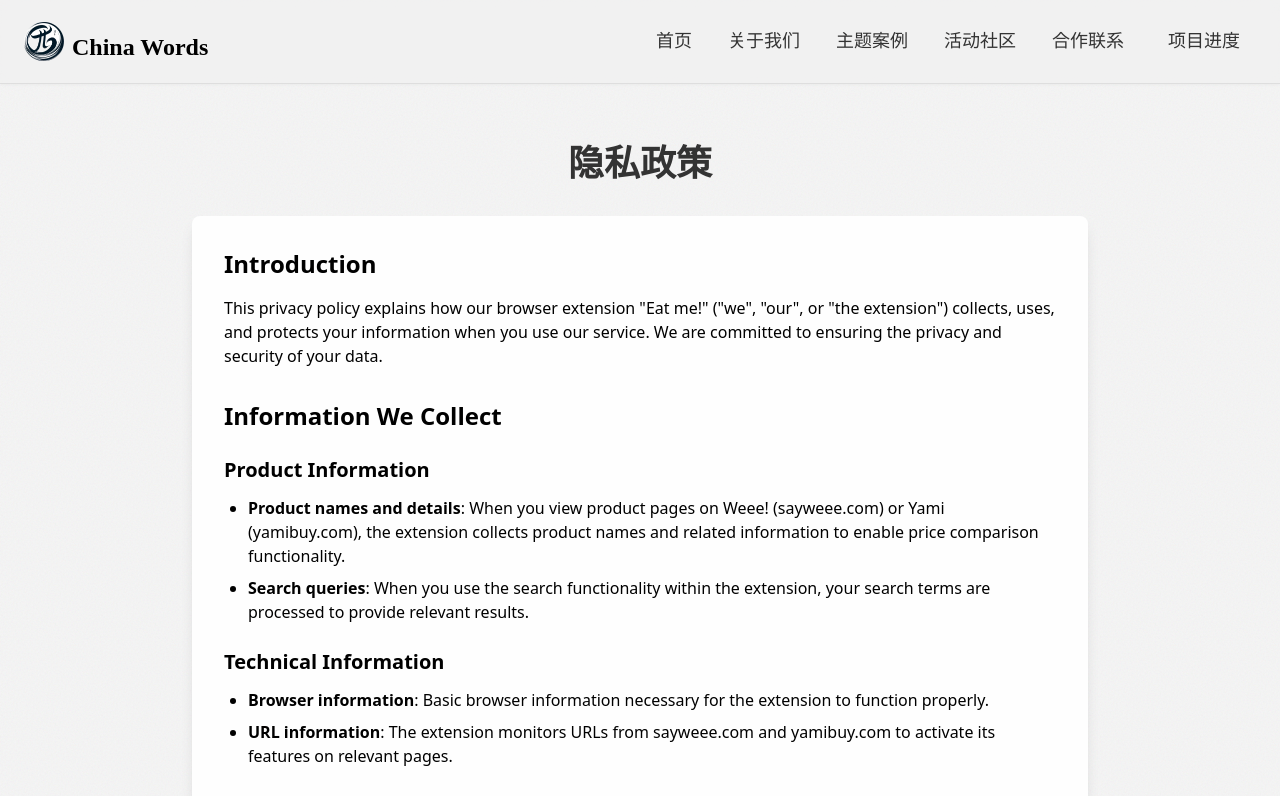
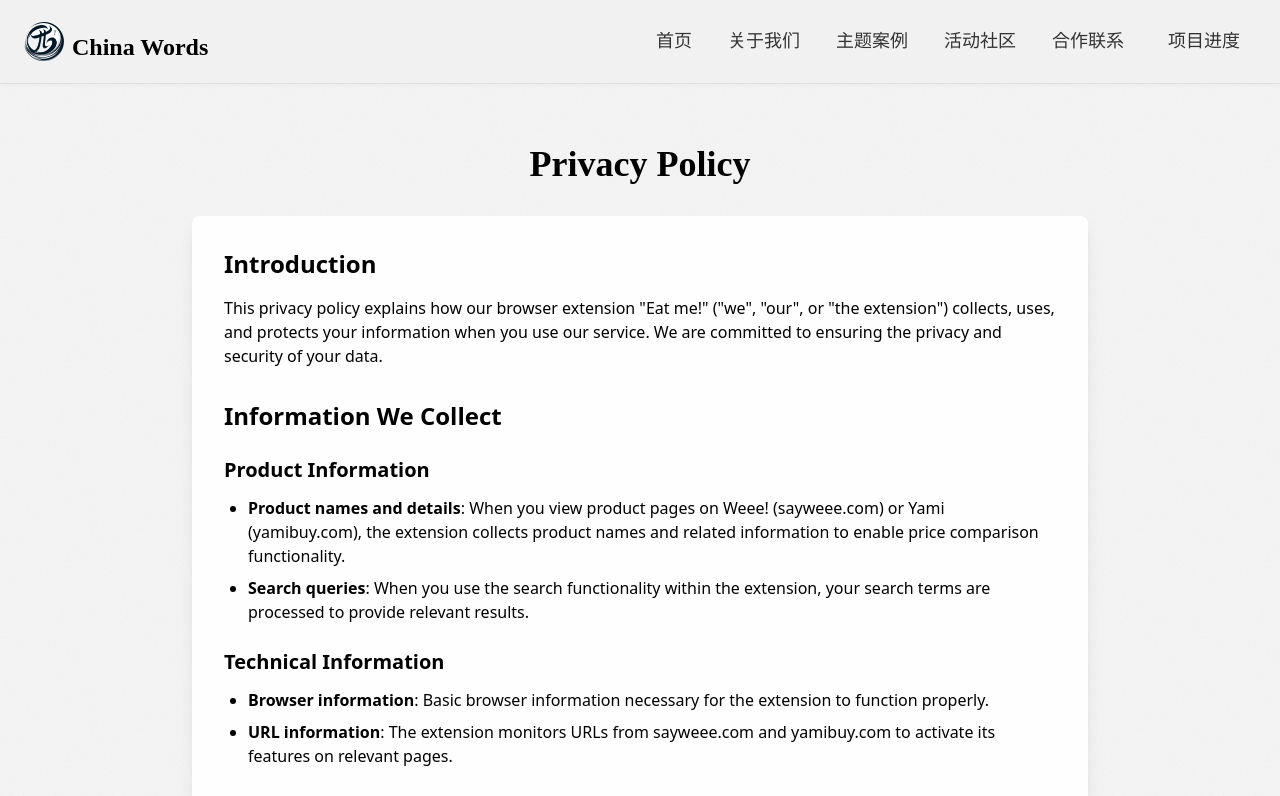
Before and after one commit to Bobbyztz/chinawords, a Next.js app: page /food/plugin/privacy in a window 1280 px wide. Shown: the top 796 px of the page. Built offline with nearby package versions, Linux system fonts and the light colour scheme.

Commit message:
update Privacy Policy page title from Chinese to English

```diff
--- a/app/food/plugin/privacy/page.tsx
+++ b/app/food/plugin/privacy/page.tsx
@@ -12,7 +12,7 @@ export default function PrivacyPolicyPage() {
 
       <main className="flex-grow py-20 mt-16">
         <div className="container mx-auto px-4">
-          <h1 className="text-3xl md:text-4xl font-bold mb-8 font-serif-sc text-center">隐私政策</h1>
+          <h1 className="text-3xl md:text-4xl font-bold mb-8 font-serif-sc text-black text-center">Privacy Policy</h1>
 
           <div className="max-w-4xl mx-auto bg-white/90 backdrop-blur-sm rounded-lg p-8 shadow-lg">
             <div className="prose prose-lg max-w-none text-black prose-headings:text-black prose-p:text-black prose-strong:text-black prose-li:text-black prose-a:text-blue-600">
```
